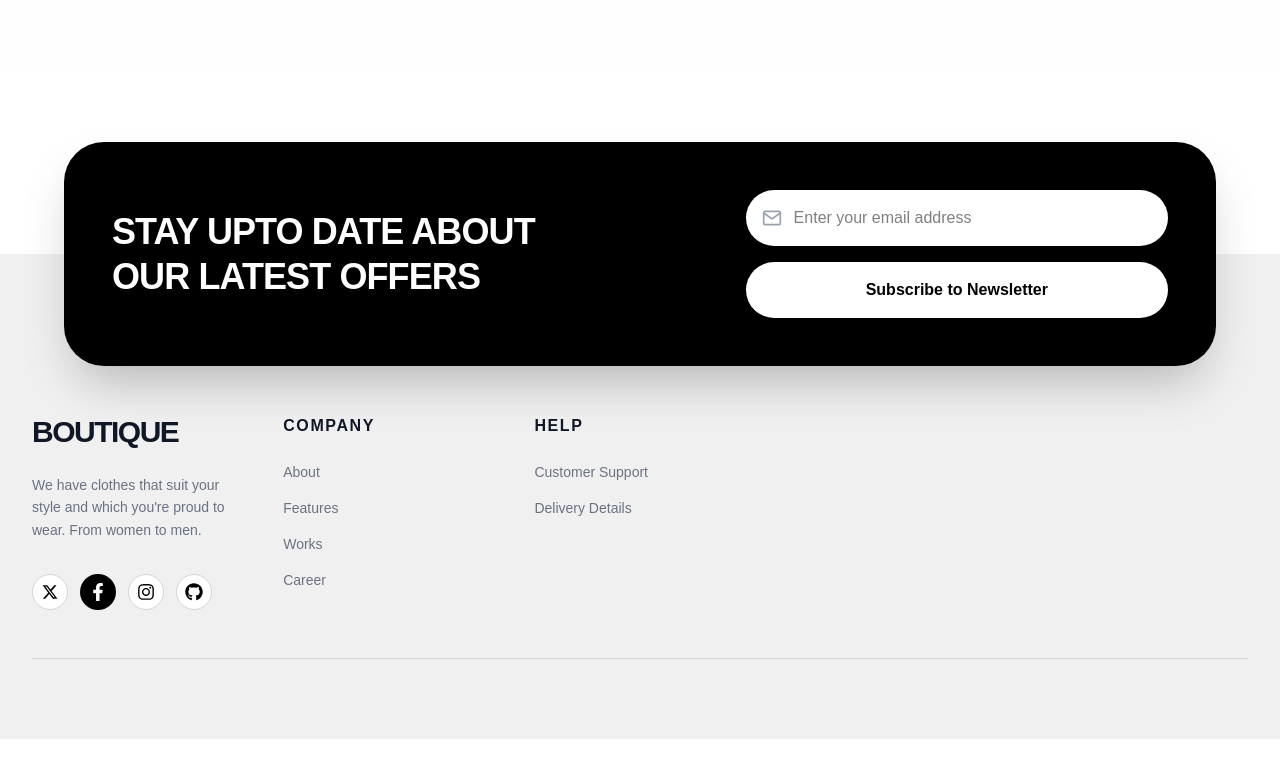
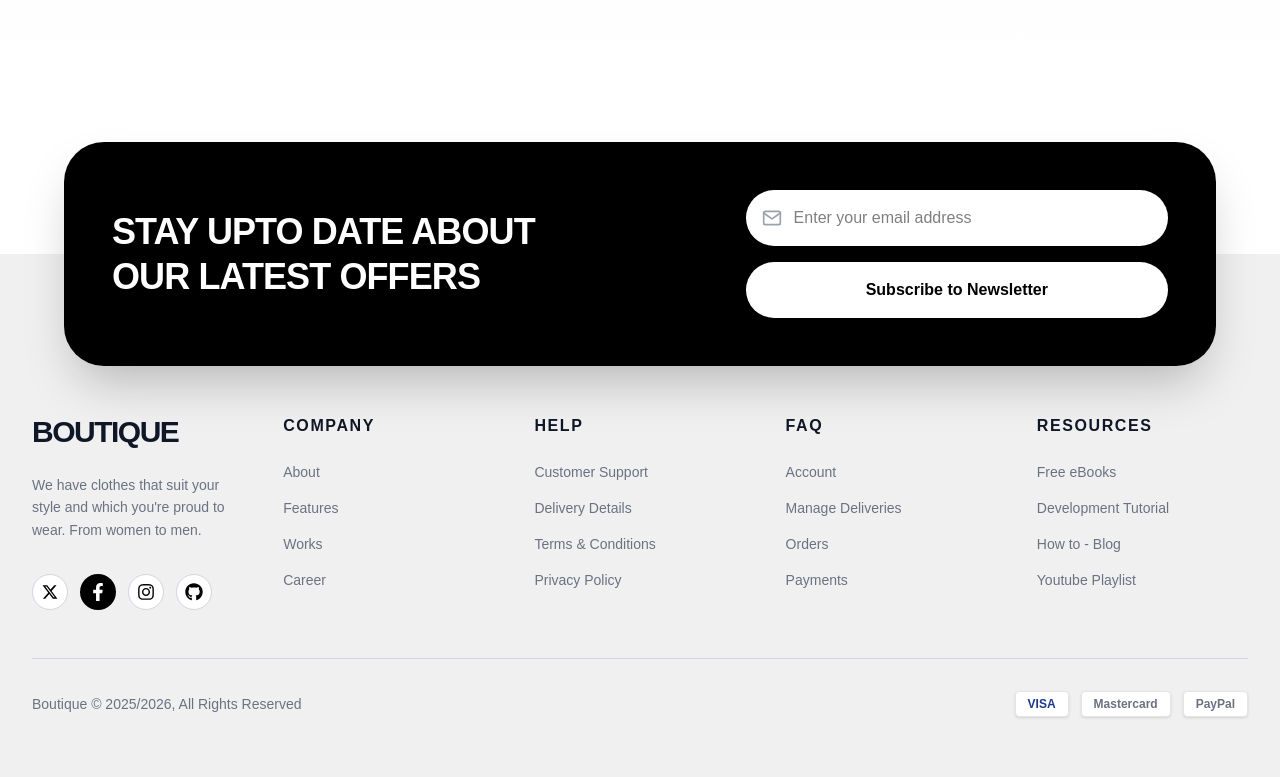
Before and after one commit to dzikripcr/dzikri-go, a React (Vite) app: page /home in a window 1280 px wide. Shown: the part 4262-5039 px from the top of the page. Before the commit the page ends 5001 px from the top, so only its background shows below. Built offline with nearby package versions, Linux system fonts and the light colour scheme; a web font is replaced by a local one.

Commit message:
Perbaikan footer

```diff
--- a/src/pages/Home.jsx
+++ b/src/pages/Home.jsx
@@ -17,8 +17,6 @@ import { FaStar, FaFacebookF, FaInstagram, FaGithub } from "react-icons/fa";
 import { RiTwitterXFill } from "react-icons/ri";
 import { BsCheckCircleFill } from "react-icons/bs";
 
-// ✅ POSISI DIPERBAIKI: Komponen Angka Animasi (Odometer) dipindah ke LUAR komponen utama
-// Ini mencegah animasi ke-reset saat parent component (Home) mengalami re-render karena scroll.
 const AnimatedCounter = ({ end, duration = 2000 }) => {
   const [count, setCount] = useState(0);
 
@@ -652,7 +650,84 @@ export default function Home() {
                   Delivery Details
                 </a>
               </li>
+              <li>
+                <a href="#" className="hover:text-black transition">
+                  Terms & Conditions
+                </a>
+              </li>
+              <li>
+                <a href="#" className="hover:text-black transition">
+                  Privacy Policy
+                </a>
+              </li>
             </ul>
+          </div>
+          <div>
+            <h4 className="font-bold tracking-widest mb-6 uppercase">FAQ</h4>
+            <ul className="space-y-4 text-sm text-gray-500">
+              <li>
+                <a href="#" className="hover:text-black transition">
+                  Account
+                </a>
+              </li>
+              <li>
+                <a href="#" className="hover:text-black transition">
+                  Manage Deliveries
+                </a>
+              </li>
+              <li>
+                <a href="#" className="hover:text-black transition">
+                  Orders
+                </a>
+              </li>
+              <li>
+                <a href="#" className="hover:text-black transition">
+                  Payments
+                </a>
+              </li>
+            </ul>
+          </div>
+          <div>
+            <h4 className="font-bold tracking-widest mb-6 uppercase">
+              RESOURCES
+            </h4>
+            <ul className="space-y-4 text-sm text-gray-500">
+              <li>
+                <a href="#" className="hover:text-black transition">
+                  Free eBooks
+                </a>
+              </li>
+              <li>
+                <a href="#" className="hover:text-black transition">
+                  Development Tutorial
+                </a>
+              </li>
+              <li>
+                <a href="#" className="hover:text-black transition">
+                  How to - Blog
+                </a>
+              </li>
+              <li>
+                <a href="#" className="hover:text-black transition">
+                  Youtube Playlist
+                </a>
+              </li>
+            </ul>
+          </div>
+        </div>
+
+        <div className="max-w-7xl mx-auto pt-8 flex flex-col md:flex-row justify-between items-center text-sm text-gray-500">
+          <p>Boutique © 2025/2026, All Rights Reserved</p>
+          <div className="flex space-x-3 mt-4 md:mt-0">
+            <div className="bg-white border rounded px-3 py-1 shadow-sm font-bold text-xs text-blue-900">
+              VISA
+            </div>
+            <div className="bg-white border rounded px-3 py-1 shadow-sm font-bold text-xs">
+              Mastercard
+            </div>
+            <div className="bg-white border rounded px-3 py-1 shadow-sm font-bold text-xs">
+              PayPal
+            </div>
           </div>
         </div>
       </footer>
```
